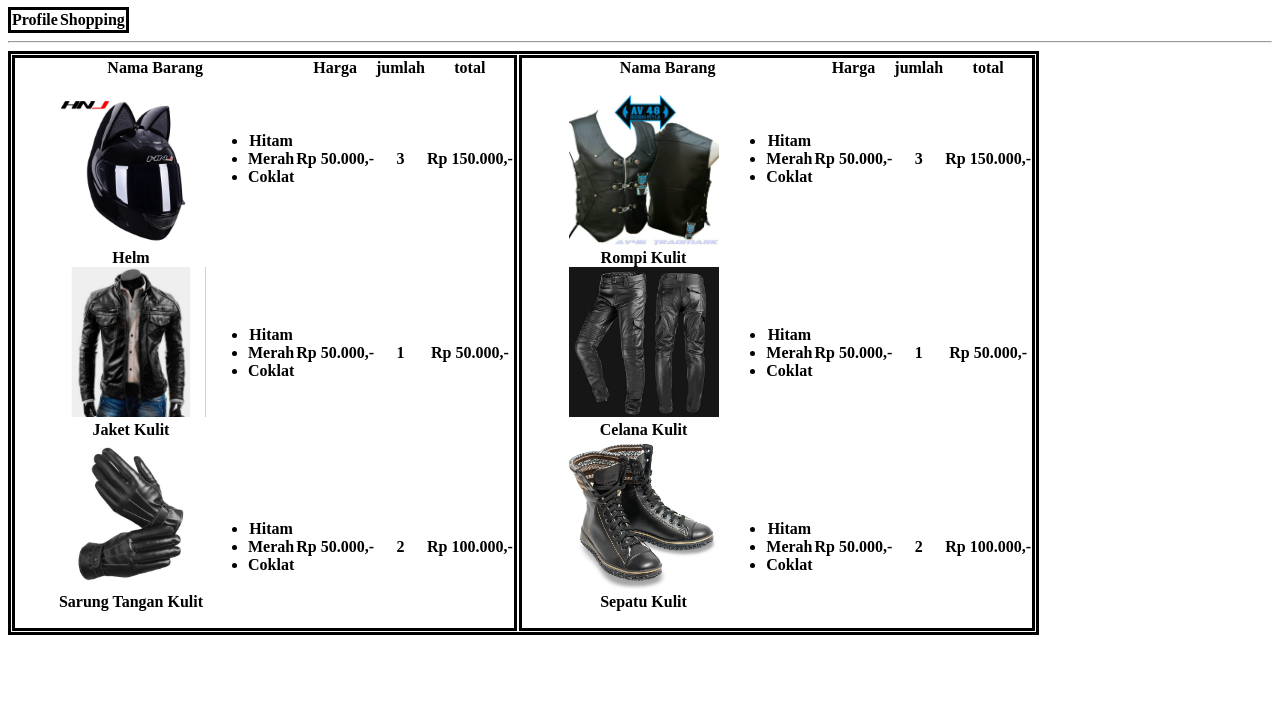
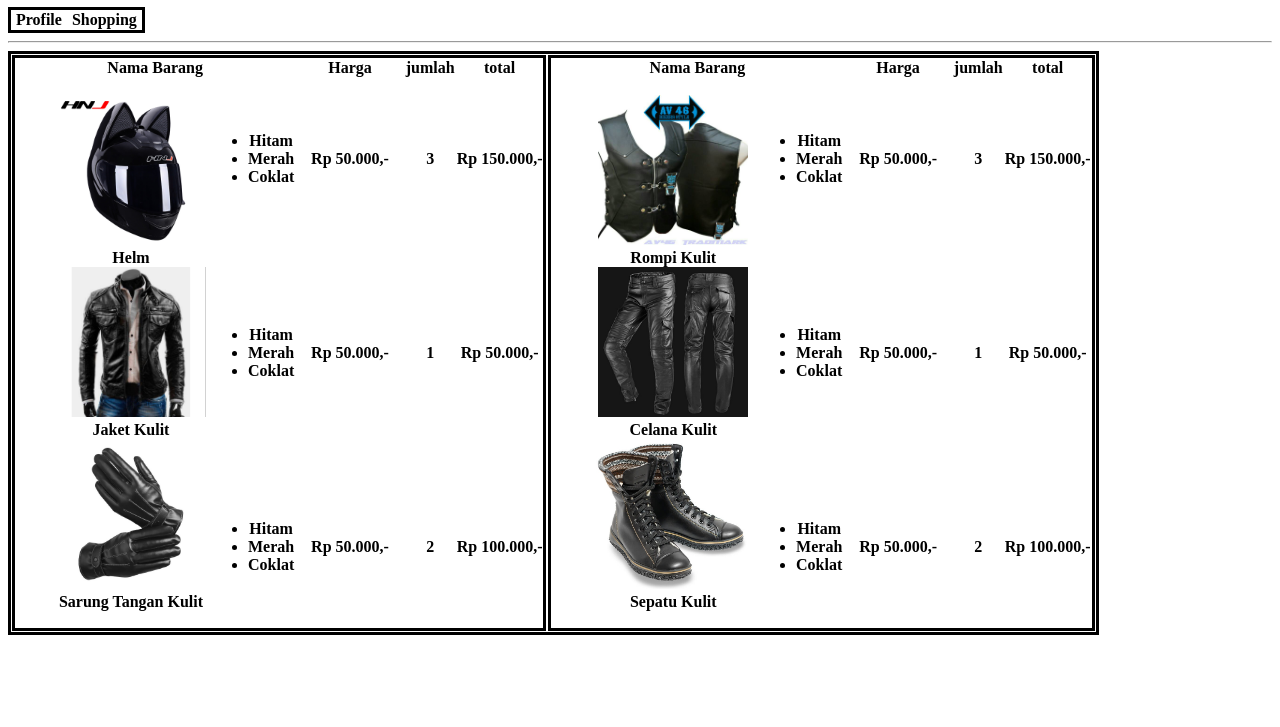
Before and after one commit to Zettacamp-Labib-Fakhrijal/Fakhri_Zettacamp_Catfish, a plain HTML site: page shopping.html in a window 1280 px wide. Shown: the part 73-800 px from the top of the page. Drawn offline with Linux system fonts and the light colour scheme.

Commit message:
HTML Day 3

```diff
--- a/shopping.html
+++ b/shopping.html
@@ -18,8 +18,8 @@
 <body>
     <table>
         <tr>
-            <th><a href="index.html" style="color: black;">Profile</a></th>
-            <th><a href="shopping.html" style="color: black;">Shopping</a></th>
+            <th><a href="index.html" style="color: black;">&nbsp;Profile&nbsp;</a></th>
+            <th><a href="shopping.html" style="color: black;">&nbsp;Shopping&nbsp;</a></th>
         </tr>
     </table><hr/>
     <table>
@@ -28,7 +28,7 @@
                 <table>
                     <tr>
                         <th colspan="2">Nama Barang</th>
-                        <th>Harga</th>
+                        <th>&emsp;&emsp;Harga&emsp;&emsp;</th>
                         <th>jumlah</th>
                         <th>total</th>
                     </tr>
@@ -79,7 +79,7 @@
                 <table>
                     <tr>
                         <th colspan="2">Nama Barang</th>
-                        <th>Harga</th>
+                        <th>&emsp;&emsp;Harga&emsp;&emsp;</th>
                         <th>jumlah</th>
                         <th>total</th>
                     </tr>
```
Also changed, not shown: index.html (+2 -2 lines).
